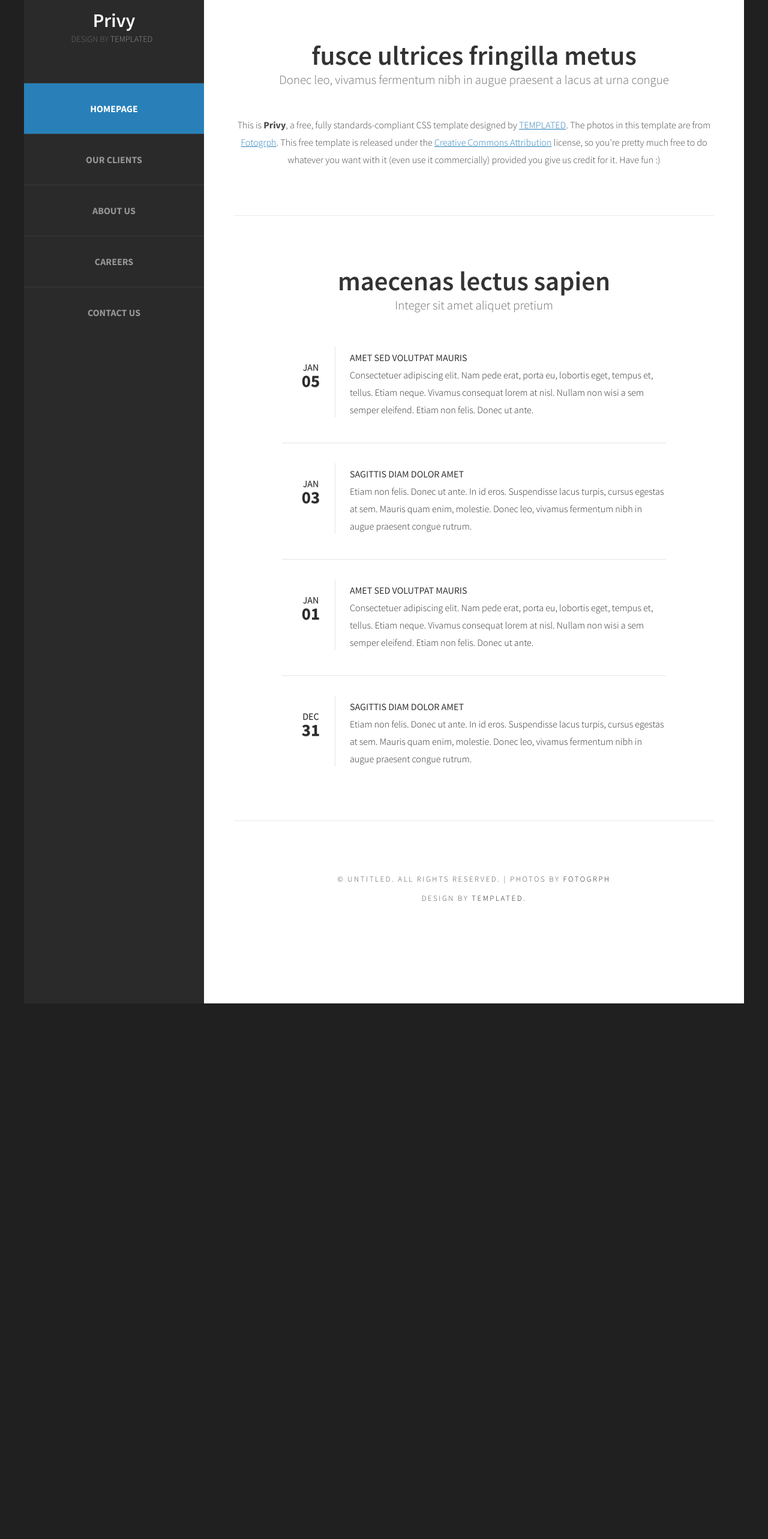
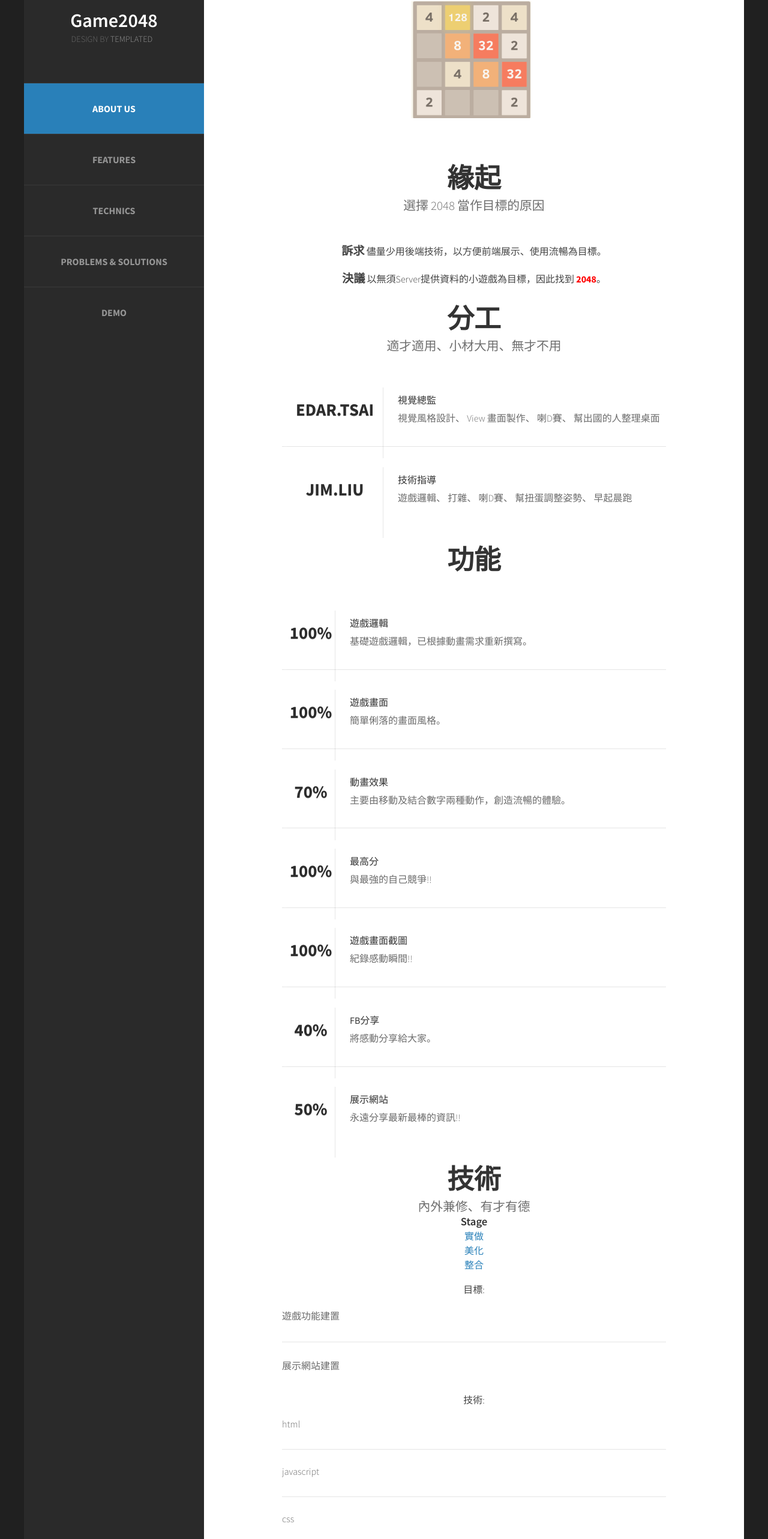
Before and after one commit to edartsai/TeamWork2048V2, a plain HTML site: page view/index2.html in a window 1280 px wide. Shown: the part 54-2620 px from the top of the page at 60% size. Before the commit the page ends 1727 px from the top, so only its background shows below. Drawn offline with nearby package versions, Linux system fonts and the light colour scheme.

Commit message:
[modify] 新增 index2 板型

```diff
--- a/view/css/default.css
+++ b/view/css/default.css
@@ -118,7 +118,7 @@
 	ul.style1 li
 	{
 		padding: 1.6em 0em 0em 0em;
-		margin: 0 0 2.5em 0;
+		margin: 0 0 2em 0;
 		border-top: 1px solid rgba(0,0,0,.1);
 	}
 
--- a/view/index2.html
+++ b/view/index2.html
@@ -18,71 +18,290 @@ Released   : 20130902
 <meta name="description" content="" />
 <link href="http://fonts.googleapis.com/css?family=Source+Sans+Pro:200,300,400,600,700,900" rel="stylesheet" />
 <link href="css/default.css" rel="stylesheet" type="text/css" media="all" />
-<link href="css/fonts.css" rel="stylesheet" type="text/css" media="all" />
+    <link href="css/fonts.css" rel="stylesheet" type="text/css" media="all"/>
+    <script src="https://code.jquery.com/jquery-1.12.4.min.js"></script>
 
 <!--[if IE 6]><link href="default_ie6.css" rel="stylesheet" type="text/css" /><![endif]-->
 
 </head>
 <body>
+<script type="text/javascript">
+    $(document).ready(function() {
+        $("#menu-ul li a").click(function () {
+            var className = 'current_page_item';
+            $('#menu-ul').children().removeClass(className);
+            $(event.target).parent().addClass(className);
+
+            //HideAllDiv();
+            //ShowDiv($(event.target));
+
+        });
+
+    });
+
+
+    function HideAllDiv() {
+        $("#menu-ul li a").each(function(i, obj) {
+            var divId = obj.getAttribute("href");
+            var div = GetDivByHerf(divId);
+            if (div !== undefined && div !== null) {
+                div.hide();
+            }
+        });
+
+
+    }
+
+    function ShowDiv(jqObj) {
+        var divId = jqObj.attr('href');
+        var div = GetDivByHerf(divId);
+        if (div !== undefined && div !== null) {
+            div.show();
+        }
+        else {
+            var id = $("#menu-ul li a:first").attr('href');
+            var tempdiv = GetDivByHerf(id);
+            if (tempdiv !== undefined && tempdiv !== null)
+                tempdiv.show();
+        }
+    }
+
+    function GetDivByHerf(hrefstring) {
+        var tempdiv;
+        try {
+            tempdiv = $(hrefstring);
+            return tempdiv;
+        }
+        catch (err) {
+            return undefined;
+        }
+    }
+
+</script>
+
+
+
+
 <div id="page" class="container">
-	<div id="header">
+<div id="header" style="position: fixed;">
     <div id="logo">
-			<img src="images/pic02.jpg" alt="" />
-			<h1><a href="#">Privy</a></h1>
+        <img src="images/pic02.jpg" alt=""/>
+        <h1><a href="#">Game2048</a>
+        </h1>
         <span>Design by <a href="http://templated.co" rel="nofollow">TEMPLATED</a></span>
     </div>
     <div id="menu">
-			<ul>
-				<li class="current_page_item"><a href="#" accesskey="1" title="">Homepage</a></li>
-				<li><a href="#" accesskey="2" title="">Our Clients</a></li>
-				<li><a href="#" accesskey="3" title="">About Us</a></li>
-				<li><a href="#" accesskey="4" title="">Careers</a></li>
-				<li><a href="#" accesskey="5" title="">Contact Us</a></li>
+        <ul id="menu-ul">
+            <!--<li class="current_page_item"><a href="#homepage" accesskey="1" title="">Homepage</a></li>-->
+            <li class="current_page_item"><a href="#" title="" accesskey="1" >About Us</a></li>
+            <li><a href="#features" accesskey="2" title="" >Features</a></li>
+            <li><a href="#technics" accesskey="3" title="" >Technics</a></li>
+            <li><a href="#problems" accesskey="4" title="" >Problems &amp; Solutions</a></li>
+            <li><a href="https://edartsai.github.io/TeamWork2048V2/view/game2048.html" target="_blank" title="">Demo</a></li>
         </ul>
     </div>
 </div>
 <div id="main">
 <div id="banner">
-			<img src="images/pic01.jpg" alt="" class="image-full" />
+    <img src="images/game-2048-2.png" alt="" class="image-full"/>
 </div>
-		<div id="welcome">
+
+<div id="aboutus">
+    <div class="feature01">
         <div class="title">
-				<h2>Fusce ultrices fringilla metus</h2>
-				<span class="byline">Donec leo, vivamus fermentum nibh in augue praesent a lacus at urna congue</span>
+            <h2>緣起</h2>
+            <span class="byline">選擇 2048 當作目標的原因</span>
         </div>
-			<p>This is <strong>Privy</strong>, a free, fully standards-compliant CSS template designed by <a href="http://templated.co" rel="nofollow">TEMPLATED</a>. The photos in this template are from <a href="http://fotogrph.com/"> Fotogrph</a>. This free template is released under the <a href="http://templated.co/license">Creative Commons Attribution</a> license, so you're pretty much free to do whatever you want with it (even use it commercially) provided you give us credit for it. Have fun :) </p>
-			<ul class="actions">
-				<li><a href="#" class="button">Etiam posuere</a></li>
-			</ul>
-		</div>
-		<div id="featured">
+        <p>
+            <span style="font-size: larger;"><strong>訴求</strong></span> 儘量少用後端技術，以<span>方便前端展示、使用流暢</span>為目標。
+        </p>
+        <p>
+            <span style="font-size: larger;"><strong>決議</strong></span> 以無須Server提供資料的小遊戲為目標，因此找到 <span style="color: red; margin-right: 0;"><strong>2048</strong></span>。
+        </p>
         <div class="title">
-				<h2>Maecenas lectus sapien</h2>
-				<span class="byline">Integer sit amet aliquet pretium</span>
+            <h2>分工</h2>
+            <span class="byline">適才適用、小材大用、無才不用</span>
         </div>
         <ul class="style1">
             <li class="first">
-					<p class="date"><a href="#">Jan<b>05</b></a></p>
-					<h3>Amet sed volutpat mauris</h3>
-					<p><a href="#">Consectetuer adipiscing elit. Nam pede erat, porta eu, lobortis eget, tempus et, tellus. Etiam neque. Vivamus consequat lorem at nisl. Nullam non wisi a sem semper eleifend. Etiam non felis. Donec ut ante.</a></p>
+                <p class="date" style="width: 10em;">
+                    <a href="#"><b>Edar.Tsai</b></a>
+                </p>
+                <h3>視覺總監</h3>
+                <p>
+                    視覺風格設計、
+                    View 畫面製作、
+                    喇D賽、
+                    幫出國的人整理桌面
+                </p>
             </li>
+
             <li>
-					<p class="date"><a href="#">Jan<b>03</b></a></p>
-					<h3>Sagittis diam dolor amet</h3>
-					<p><a href="#">Etiam non felis. Donec ut ante. In id eros. Suspendisse lacus turpis, cursus egestas at sem. Mauris quam enim, molestie. Donec leo, vivamus fermentum nibh in augue praesent congue rutrum.</a></p>
-				</li>
-				<li>
-					<p class="date"><a href="#">Jan<b>01</b></a></p>
-					<h3>Amet sed volutpat mauris</h3>
-					<p><a href="#">Consectetuer adipiscing elit. Nam pede erat, porta eu, lobortis eget, tempus et, tellus. Etiam neque. Vivamus consequat lorem at nisl. Nullam non wisi a sem semper eleifend. Etiam non felis. Donec ut ante.</a></p>
-				</li>
-				<li>
-					<p class="date"><a href="#">Dec<b>31</b></a></p>
-					<h3>Sagittis diam dolor amet</h3>
-					<p><a href="#">Etiam non felis. Donec ut ante. In id eros. Suspendisse lacus turpis, cursus egestas at sem. Mauris quam enim, molestie. Donec leo, vivamus fermentum nibh in augue praesent congue rutrum.</a></p>
+                <p class="date" style="width: 10em;">
+                    <a href="#"><b>Jim.Liu</b></a>
+                </p>
+                <h3>技術指導</h3>
+                <p>
+                    遊戲邏輯、
+                    打雜、
+                    喇D賽、
+                    幫扭蛋調整姿勢、
+                    早起晨跑
+                </p>
             </li>
         </ul>
     </div>
+
+</div>
+
+<div id="features">
+    <div class="feature02">
+        <div class="title">
+            <h2>功能</h2>
+            <span class="byline"></span>
+        </div>
+
+        <ul class="style1">
+            <li class="first">
+                <p class="date">
+                    <a href="#"><b>100%</b></a>
+                </p>
+                <h3>遊戲邏輯</h3>
+                <p>
+                    <span>基礎遊戲邏輯，已根據動畫需求重新撰寫。</span>
+                </p>
+            </li>
+
+            <li>
+                <p class="date">
+                    <a href="#"><b>100%</b></a>
+                </p>
+                <h3>遊戲畫面</h3>
+                <p>
+                    <span>簡單俐落的畫面風格。</span>
+                </p>
+            </li>
+            <li>
+                <p class="date">
+                    <a href="#"><b>70%</b></a>
+                </p>
+                <h3>動畫效果</h3>
+                <p>
+                    <span>主要由移動及結合數字兩種動作，創造流暢的體驗。</span>
+                </p>
+            </li>
+            <li>
+                <p class="date">
+                    <a href="#"><b>100%</b></a>
+                </p>
+                <h3>最高分</h3>
+                <p>
+                    <span>與最強的自己競爭!!</span>
+                </p>
+            </li>
+            <li>
+                <p class="date">
+                    <a href="#"><b>100%</b></a>
+                </p>
+                <h3>遊戲畫面截圖</h3>
+                <p>
+                    <span>紀錄感動瞬間!!</span>
+                </p>
+            </li>
+            <li>
+                <p class="date">
+                    <a href="#"><b>40%</b></a>
+                </p>
+                <h3>FB分享</h3>
+                <p>
+                    <span>將感動分享給大家。</span>
+                </p>
+            </li>
+            <li>
+                <p class="date">
+                    <a href="#"><b>50%</b></a>
+                </p>
+                <h3>展示網站</h3>
+                <p>
+                    <span>永遠分享最新最棒的資訊!!</span>
+                </p>
+            </li>
+        </ul>
+    </div>
+</div>
+
+<div id="technics">
+    <div class="title">
+        <h2>技術</h2>
+        <span class="byline">內外兼修、有才有德</span>
+        <h3>Stage</h3>
+        <ol class="">
+            <li>
+                <a href="#technics-stage1" style="text-decoration: none;">實做</a>
+            </li>
+            <li>
+                <a href="#technics-stage2" style="text-decoration: none;">美化</a>
+            </li>
+            <li>
+                <a href="#technics-stage3" style="text-decoration: none;">整合</a>
+            </li>
+        </ol>
+
+        <div id="technics-stage1">
+            <p >目標:</p>
+            <ul class="style1">
+
+                <li class="first">遊戲功能建置</li>
+                <li>展示網站建置</li>
+            </ul>
+            <p>技術:</p>
+            <ul class="style1">
+                <li class="first">html</li>
+                <li>javascript</li>
+                <li>css</li>
+            </ul>
+        </div>
+        <div id="technics-stage2">
+            <p>目標:</p>
+            <ul class="style1">
+                <li>遊戲動畫</li>
+                <li>Facebook 互動分享</li>
+                <li>網站美化工作</li>
+                <li>RWD框架</li>
+                <li>瀏覽器相容性</li>
+            </ul>
+            <p>技術:</p>
+            <ul class="style1">
+                <li>scss</li>
+                <li>jquery</li>
+                <li>bootstrap</li>
+                <li>facebook api</li>
+                <li>other libs</li>
+            </ul>
+        </div>
+        <div id="technics-stage3">
+            <p>目標:</p>
+            <ul class="style1">
+                <li>以新前端框架技術重構遊戲及網站</li>
+                <li>使用模組整合工具達到彈性包版</li>
+                <li>SEO調校</li>
+            </ul>
+            <p>技術:</p>
+            <ul>
+                <li>reactjs</li>
+                <li>webpack</li>
+            </ul>
+        </div>
+    </div>
+</div>
+
+<div id="problems">
+    <div class="title">
+        <h2>問題與解決</h2>
+        <span class="byline">To be or not to be,it's a question.</span>
+    </div>
+</div>
+
 <div id="copyright">
     <span>&copy; Untitled. All rights reserved. | Photos by <a href="http://fotogrph.com/">Fotogrph</a></span>
     <span>Design by <a href="http://templated.co" rel="nofollow">TEMPLATED</a>.</span>
```
Also changed, not shown: view/images/game-2048-2.png (added), 2 other files. Lines whose indentation alone changed are shown as unchanged.
